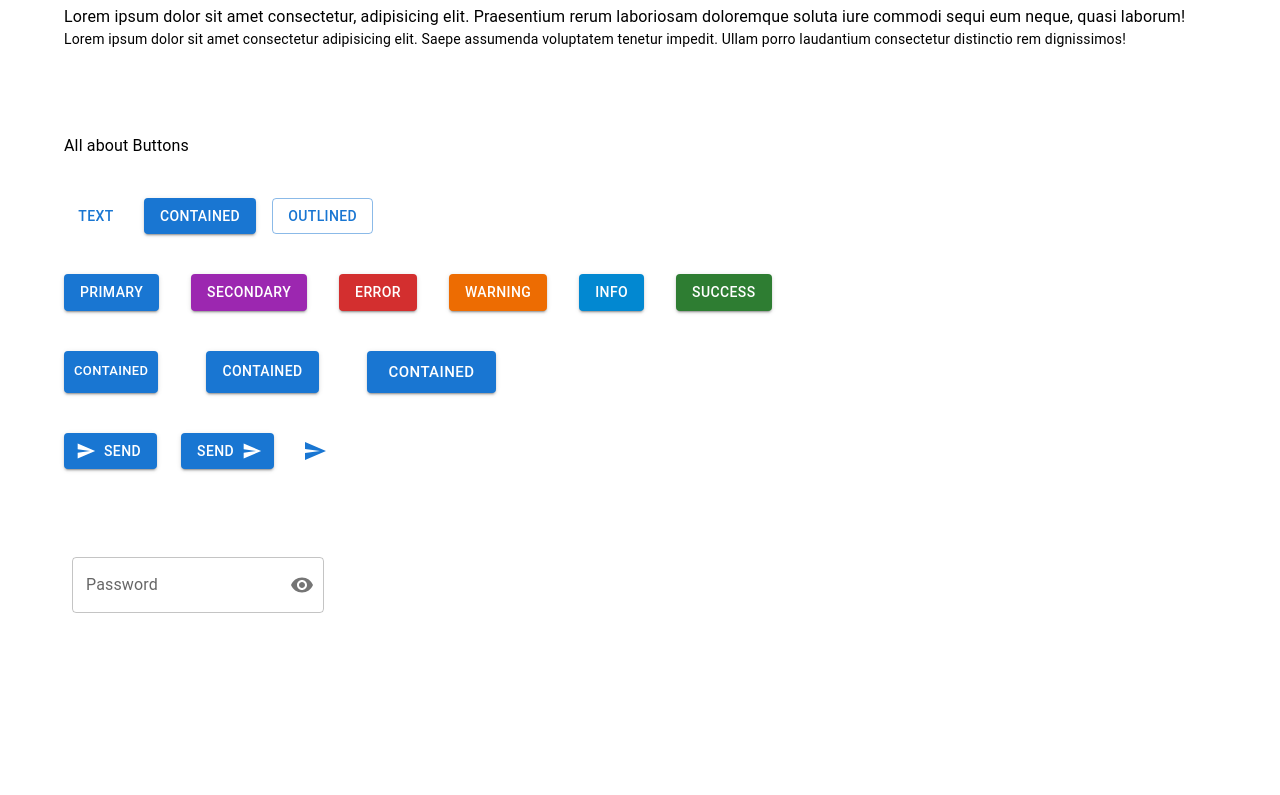
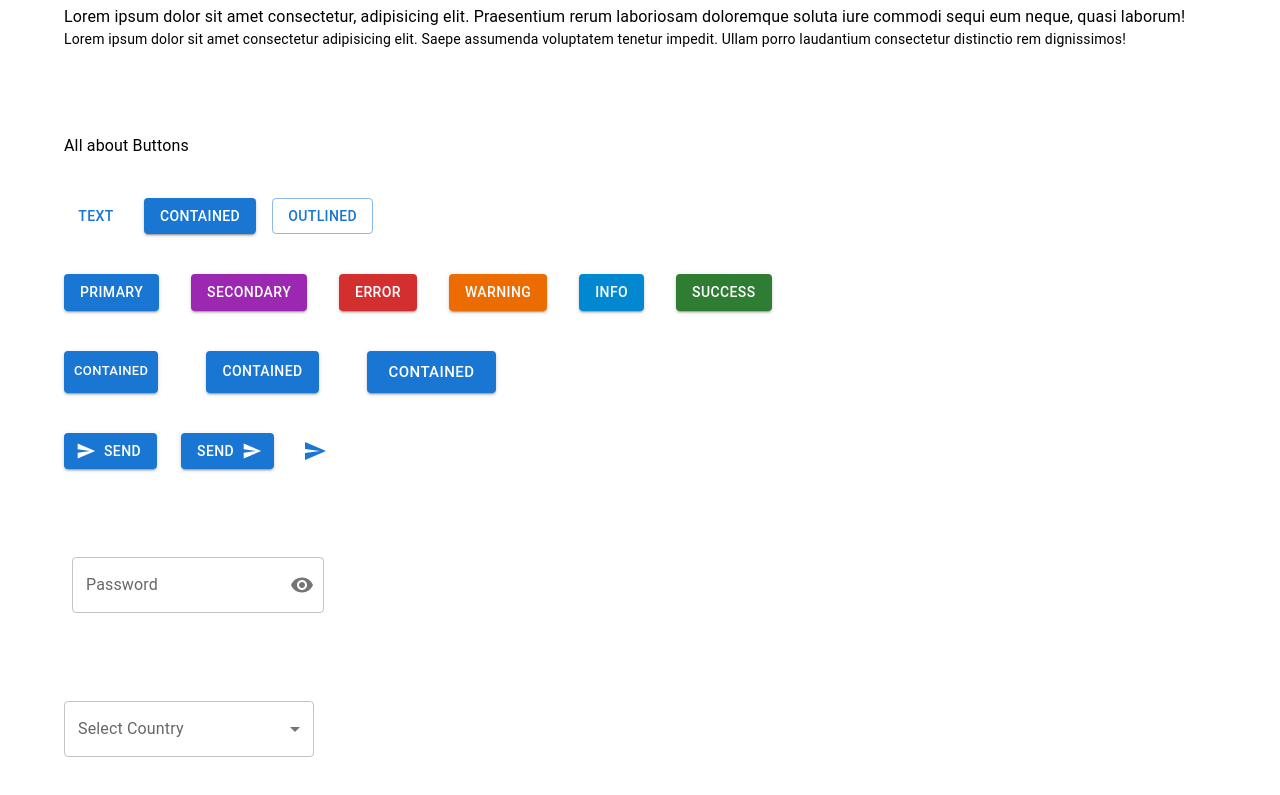
Before and after one commit to Taiwo-Tunde/React-with-MUI-with_Typescript, a React (Create React App) app in the folder react-with-mui-typescript/: page / in a window 1280 px wide. Shown: the part 485-1280 px from the top of the page. Before the commit the page ends 1170 px from the top, so only its background shows below. Built offline with nearby package versions, Linux system fonts and the light colour scheme.

Commit message:
React with MUI

```diff
--- a/react-with-mui-typescript/src/App.tsx
+++ b/react-with-mui-typescript/src/App.tsx
@@ -1,6 +1,7 @@
 import "./App.css";
 import { MuiButton } from "./component/MuiButton";
 import { MuiTypography } from "./component/MuiTypography";
+import { Select } from "./component/Select";
 import TextsField from "./component/TextsField";
 import { Stack } from "@mui/material";
 
@@ -11,6 +12,7 @@ function App() {
         <MuiTypography />
         <MuiButton />
         <TextsField />
+        <Select />
       </Stack>
     </div>
   );
--- /dev/null
+++ b/react-with-mui-typescript/src/component/Select.tsx
@@ -0,0 +1,30 @@
+import { Box, TextField, MenuItem } from "@mui/material";
+import { useState } from "react";
+
+export const Select = () => {
+  const [countries, setCountries] = useState<string[]>([]);
+  console.log({ countries });
+  const handleCountryChange = (event: React.ChangeEvent<HTMLInputElement>) => {
+    const value = event.target.value;
+    setCountries(typeof value === "string" ? value.split(",") : value);
+  };
+
+  return (
+    <Box width="250px">
+      <TextField
+        label="Select Country"
+        select
+        value={countries}
+        onChange={handleCountryChange}
+        fullWidth
+        SelectProps={{
+          multiple: true,
+        }}
+      >
+        <MenuItem value="IN"> Indian</MenuItem>
+        <MenuItem value="NIG">Nigeria</MenuItem>
+        <MenuItem value="FR">France</MenuItem>
+      </TextField>
+    </Box>
+  );
+};
```
